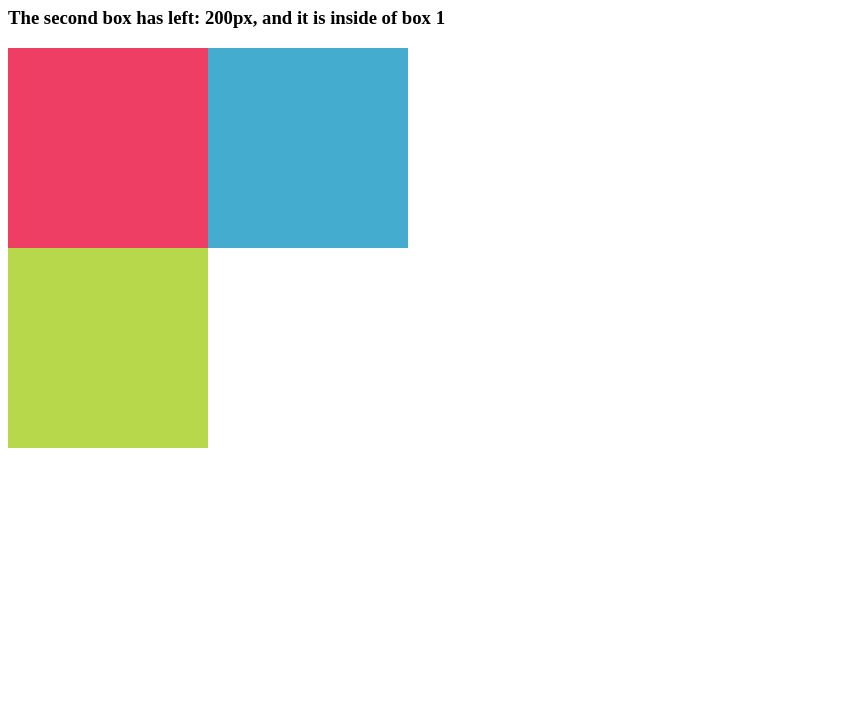
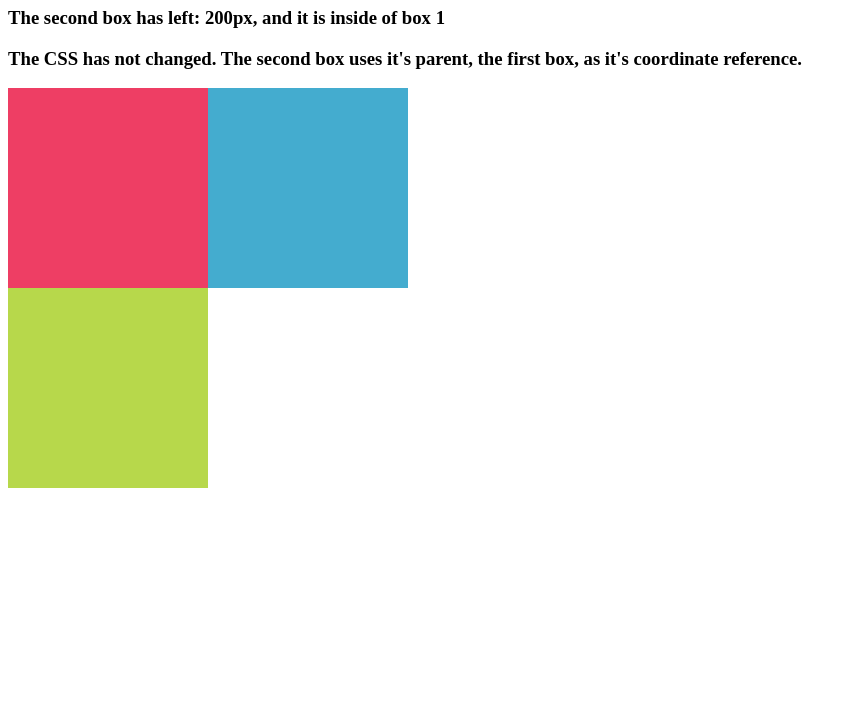
Before and after one commit to clhenrick/web_101_lessons, a plain HTML site: page day_05/positioning-examples/03_boxes-relative-parent-child.html in a window 1280 px wide. Shown: the part 73-800 px from the top of the page, without its empty margins (0-856 px from the left). Drawn offline with Linux system fonts and the light colour scheme.

Commit message:
updated positioning examples

```diff
--- a/day_05/positioning-examples/03_boxes-relative-parent-child.html
+++ b/day_05/positioning-examples/03_boxes-relative-parent-child.html
@@ -27,6 +27,7 @@
 <body>
     <h1>3 boxes positioned relative</h1>
     <h3>The second box has left: 200px, and it is inside of box 1</h3>
+    <h3>The CSS has not changed. The second box uses it's parent, the first box, as it's coordinate reference.</h3>
     <div id="box_1" class="box">
         <div id="box_2" class="box"></div> <!-- Now we have a box inside a box -->
     </div>
```
Also changed, not shown: 1 other file.
